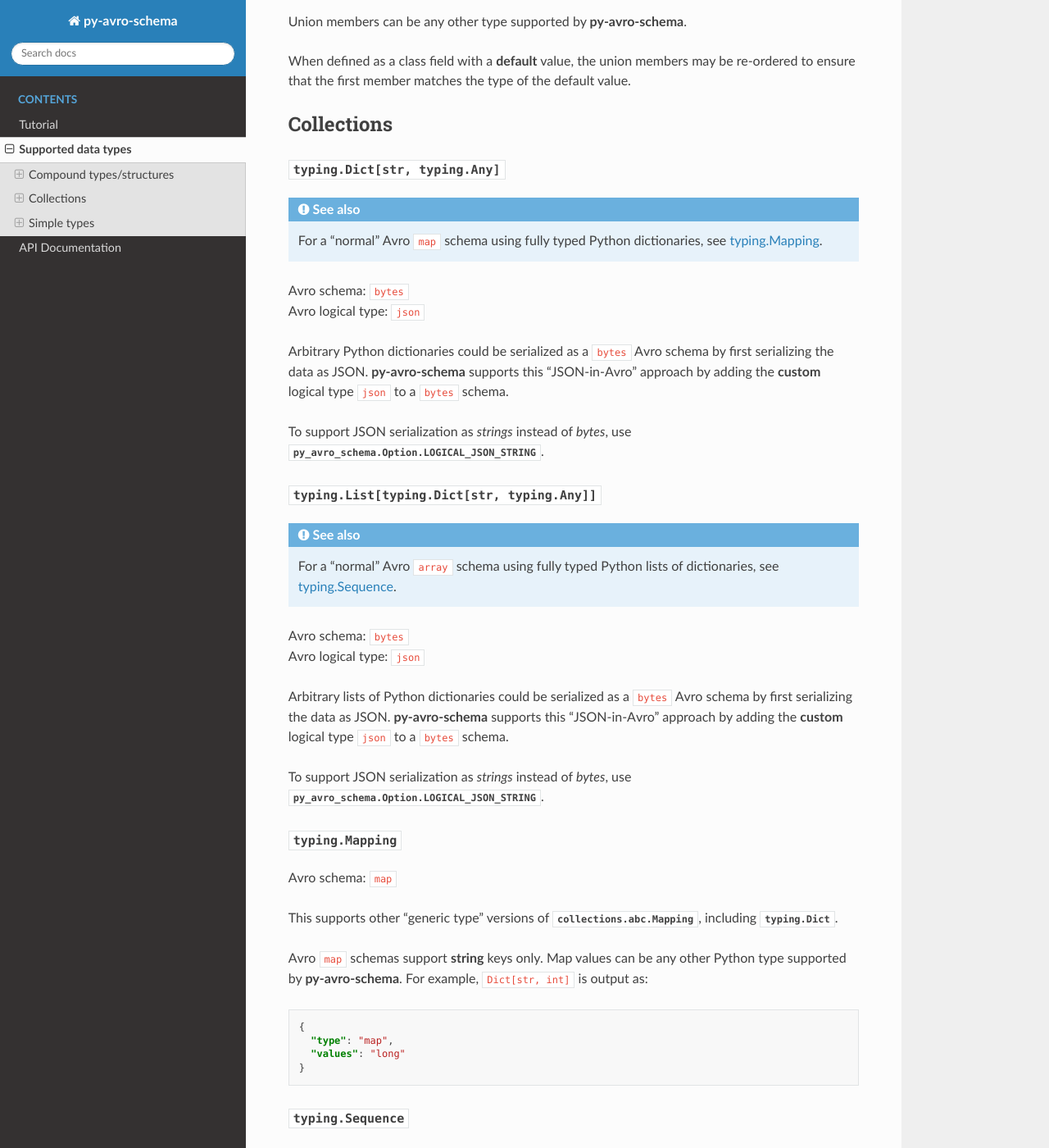
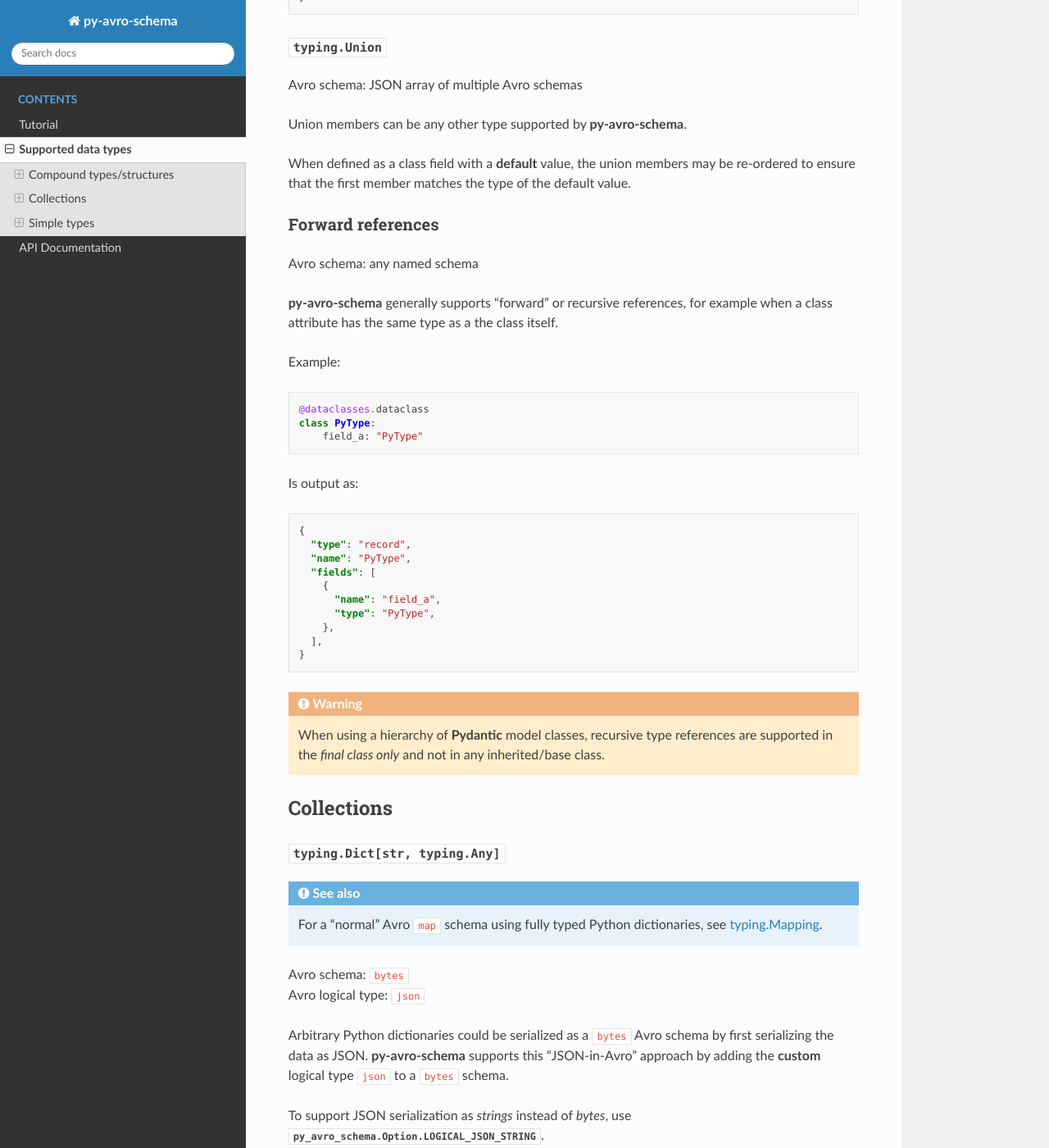
Before and after one commit to jpmorganchase/py-avro-schema, a Sphinx documentation site: the page built from docs/types.rst, in a window 1280 px wide and 1400 px high, scrolled down 3704 px. Shown: the whole window at 82% size. Built offline with Sphinx 7.4.7 and the Read the Docs theme 2.0.0, drawn with Linux system fonts in a browser that asks for light colours; some of the changed text lies outside the part shown.

Commit message:
Add section on forward refs in docs and explain pydantic forward ref in base classes issue

```diff
--- a/docs/types.rst
+++ b/docs/types.rst
@@ -140,6 +140,9 @@
 
 Recursive or repeated reference to the same Pydantic class is supported. After the first time the schema is output, any subsequent references are by name only.
 
+.. warning::
+   When using a hierarchy of Pydantic model classes, recursive type references are supported in the *final class only* and not in any inherited/base class.
+
 
 Plain Python classes
 ~~~~~~~~~~~~~~~~~~~~
@@ -191,6 +194,39 @@
 Union members can be any other type supported by **py-avro-schema**.
 
 When defined as a class field with a **default** value, the union members may be re-ordered to ensure that the first member matches the type of the default value.
+
+
+Forward references
+~~~~~~~~~~~~~~~~~~
+
+Avro schema: any named schema
+
+**py-avro-schema** generally supports "forward" or recursive references, for example when a class attribute has the same
+type as a the class itself.
+
+Example::
+
+    @dataclasses.dataclass
+    class PyType:
+        field_a: "PyType"
+
+Is output as:
+
+.. code-block:: json
+
+   {
+     "type": "record",
+     "name": "PyType",
+     "fields": [
+       {
+         "name": "field_a",
+         "type": "PyType",
+       },
+     ],
+   }
+
+.. warning::
+   When using a hierarchy of **Pydantic** model classes, recursive type references are supported in the *final class only* and not in any inherited/base class.
 
 
 Collections
```
